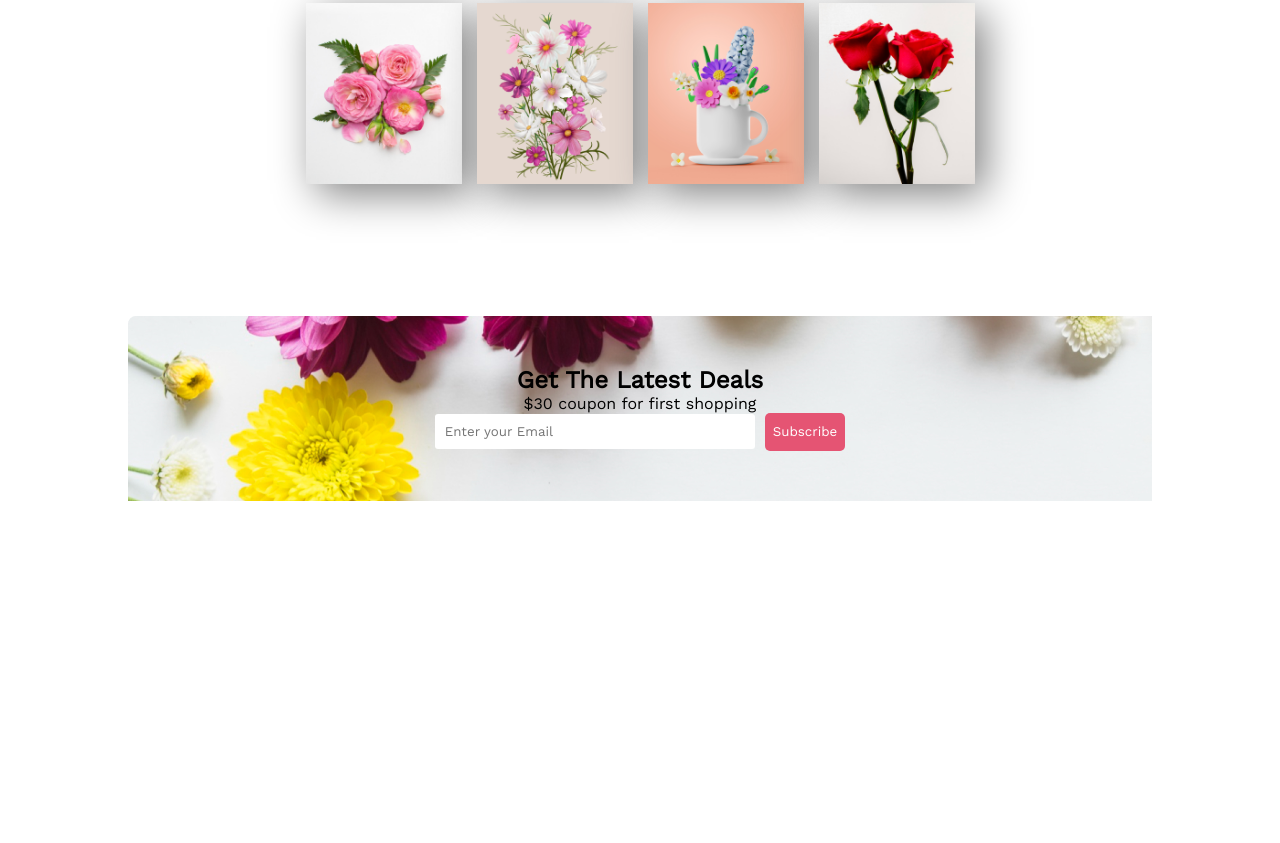
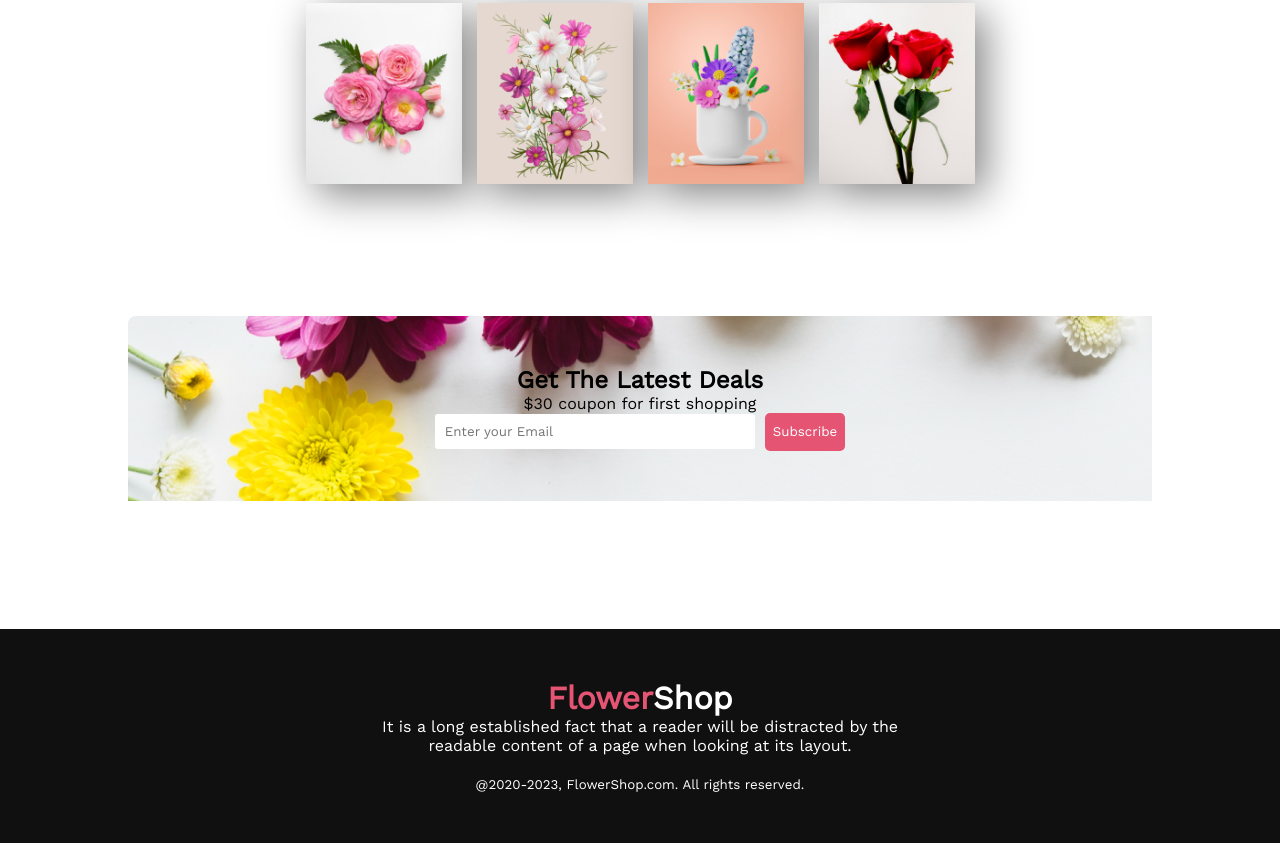
Before and after one commit to aminul-islam-be/AmiTomarFulBikreta, a plain HTML site: page index.html in a window 1280 px wide. Shown: the part 2003-2846 px from the top of the page. Before the commit the page ends 2632 px from the top, so only its background shows below. Drawn offline with nearby package versions, Linux system fonts and the light colour scheme.

Commit message:
added footer

```diff
--- a/index.html
+++ b/index.html
@@ -94,7 +94,11 @@
         </section>
     </main>
     <footer>
-
+        <div class="F-size">
+            <h1><span style="color:#E55473 ;">Flower</span>Shop</h1>
+            <p>It is a long established fact that a reader will be distracted by the readable content of a page when looking at its layout.</p><br>
+            <small>@2020-2023, FlowerShop.com. All rights reserved. </small>
+        </div>
     </footer>
 </body>
 </html>
--- a/style.css
+++ b/style.css
@@ -142,3 +142,14 @@
     border: none;
     border-radius: 3px;
 }
+footer{
+    color: white;
+    background-color: #111010;
+    display: flex;
+    justify-content: center;
+}
+.F-size{
+    width: 550px;
+    text-align: center;
+    padding: 50px;
+}
```
